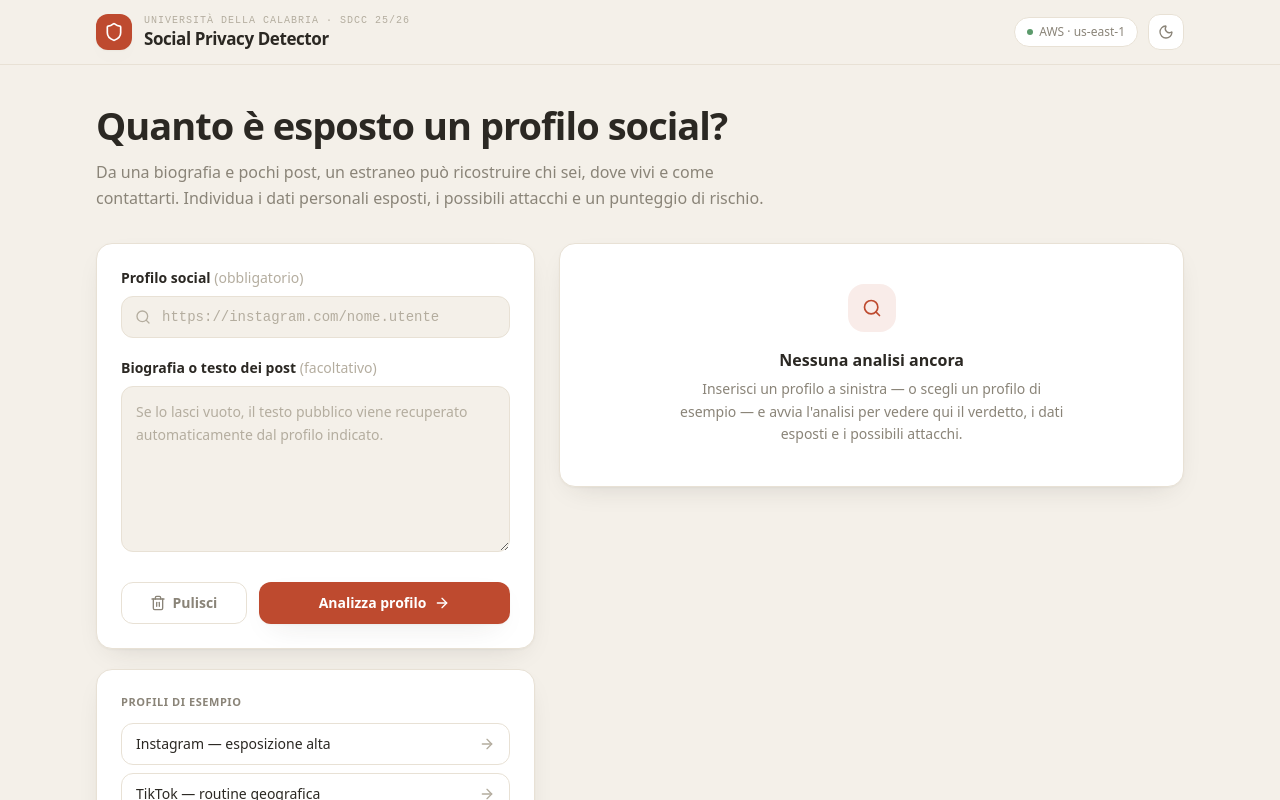
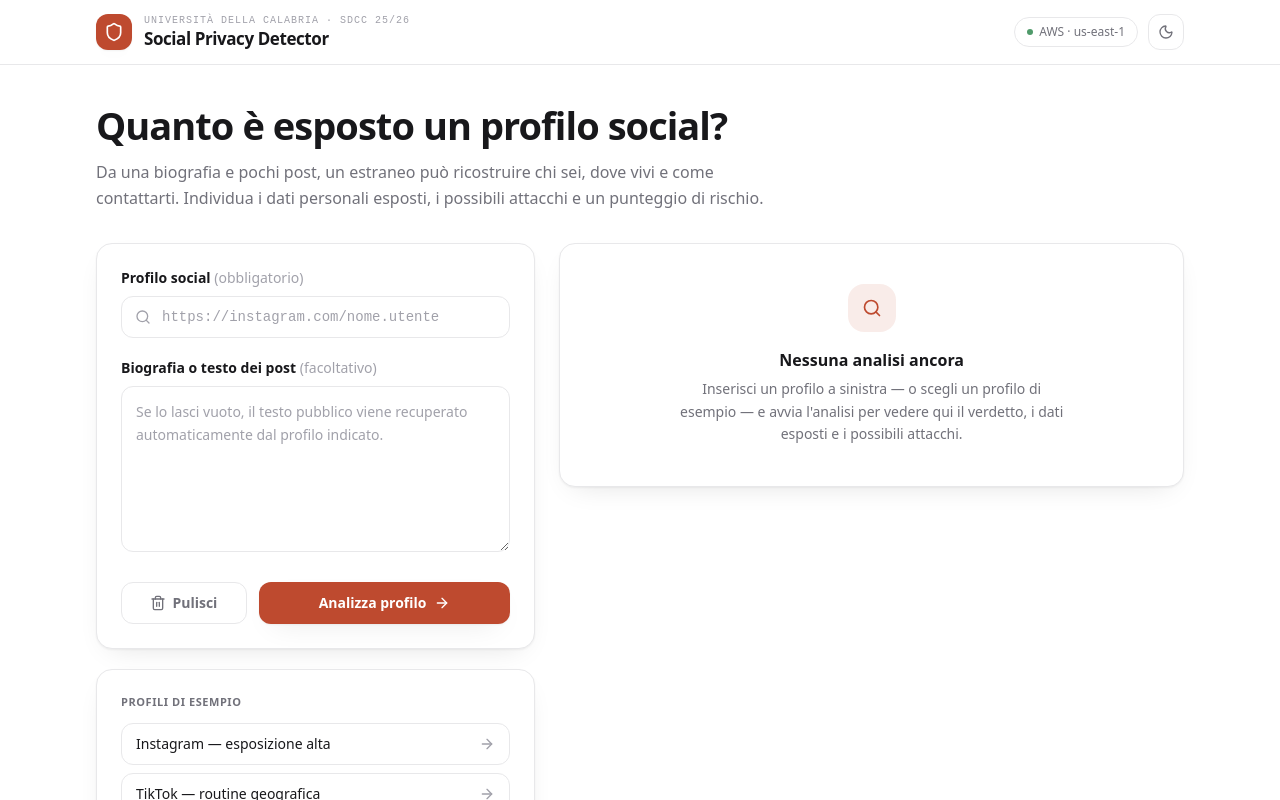
Before and after one commit to filippoabbeduto/social-privacy-detector, a React (Vite) app in the folder frontend/: page / in a window 1280 px wide. Shown: the top 800 px of the page. Built offline with nearby package versions, Linux system fonts and the light colour scheme.

Commit message:
style(frontend): sfondo neutro (bianco/nero) invece di crema

```diff
--- a/frontend/src/index.css
+++ b/frontend/src/index.css
@@ -1,7 +1,8 @@
 /* ==============================================================================
    SOCIAL PRIVACY DETECTOR — Design system
-   Estetica: dashboard SaaS calda e ariosa (riferimento fornito dall'utente).
-   Fondo crema, card bianche morbide arrotondate, accento terracotta.
+   Estetica: dashboard SaaS ariosa (riferimento fornito dall'utente).
+   Fondo NEUTRO — bianco (chiaro) / nero (scuro) — card morbide arrotondate,
+   accento terracotta.
    Il colore del RISCHIO (alto/medio/basso = rosso/ambra/verde) resta semantico.
    Temi chiaro (default) / scuro commutati via attributo data-theme su <html>.
    ============================================================================== */
@@ -40,40 +41,41 @@
   --color-low: var(--c-low);
 }
 
-/* Tema chiaro (default) — crema calda + terracotta, come la reference. */
+/* Tema chiaro (default) — fondo BIANCO neutro, card bianche separate da bordo +
+   ombra soffice. Accento terracotta e colori del rischio come uniche note calde. */
 :root,
 :root[data-theme="light"] {
-  --c-bg: #f4f0e9;
+  --c-bg: #ffffff;
   --c-surface: #ffffff;
-  --c-surface2: #f7f3ec;
-  --c-line: #e8e1d5;
-  --c-ink: #2b2823;
-  --c-muted: #8a8478;
-  --c-faint: #b4ad9f;
+  --c-surface2: #f4f4f5;
+  --c-line: #e8e8ea;
+  --c-ink: #18181b;
+  --c-muted: #71717a;
+  --c-faint: #a1a1aa;
   --c-accent: #be4a2f;
   --c-accentink: #ffffff;
   --c-high: #d2493a;
-  --c-med: #d99a34;
-  --c-low: #5b9a6b;
-  --shadow-soft: 0 1px 2px rgba(43, 40, 35, 0.04), 0 10px 30px -14px rgba(43, 40, 35, 0.18);
+  --c-med: #c98a2a;
+  --c-low: #4f9a6a;
+  --shadow-soft: 0 1px 2px rgba(0, 0, 0, 0.05), 0 10px 30px -14px rgba(0, 0, 0, 0.14);
   color-scheme: light;
 }
 
-/* Tema scuro — charcoal caldo (non slate freddo), stesso accento terracotta. */
+/* Tema scuro — fondo NERO neutro, card grigio scuro neutre. Stesso accento. */
 :root[data-theme="dark"] {
-  --c-bg: #1b1916;
-  --c-surface: #24201c;
-  --c-surface2: #2b2722;
-  --c-line: #38332c;
-  --c-ink: #ece7dd;
-  --c-muted: #a09a8d;
-  --c-faint: #6f695d;
+  --c-bg: #0a0a0b;
+  --c-surface: #151517;
+  --c-surface2: #1c1c1f;
+  --c-line: #2a2a2e;
+  --c-ink: #f4f4f5;
+  --c-muted: #a1a1aa;
+  --c-faint: #6b6b73;
   --c-accent: #d1583c;
   --c-accentink: #ffffff;
   --c-high: #e2685a;
   --c-med: #e0aa52;
-  --c-low: #6fb083;
-  --shadow-soft: 0 1px 2px rgba(0, 0, 0, 0.3), 0 12px 30px -14px rgba(0, 0, 0, 0.55);
+  --c-low: #63b17f;
+  --shadow-soft: 0 1px 2px rgba(0, 0, 0, 0.4), 0 12px 30px -14px rgba(0, 0, 0, 0.7);
   color-scheme: dark;
 }
 
```
